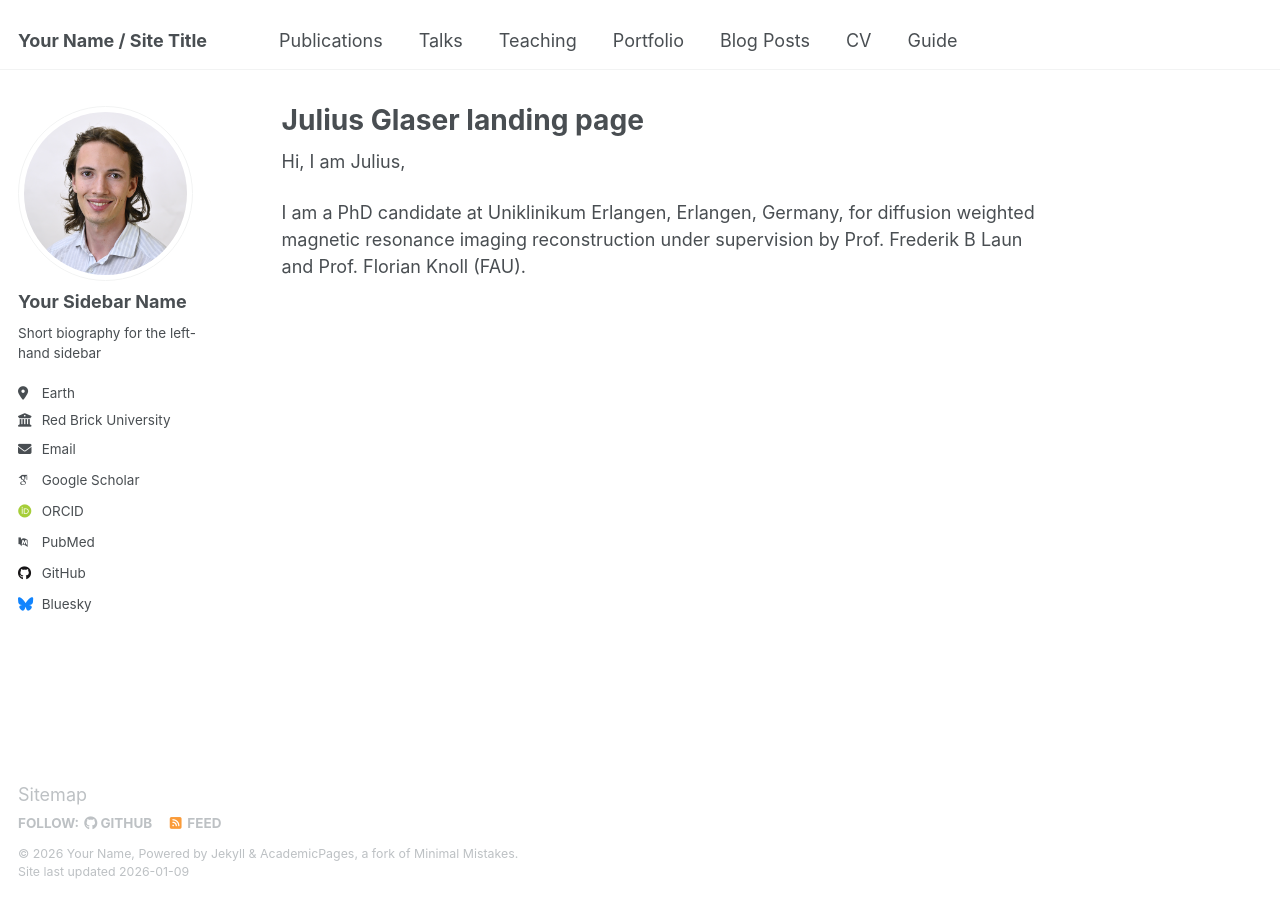
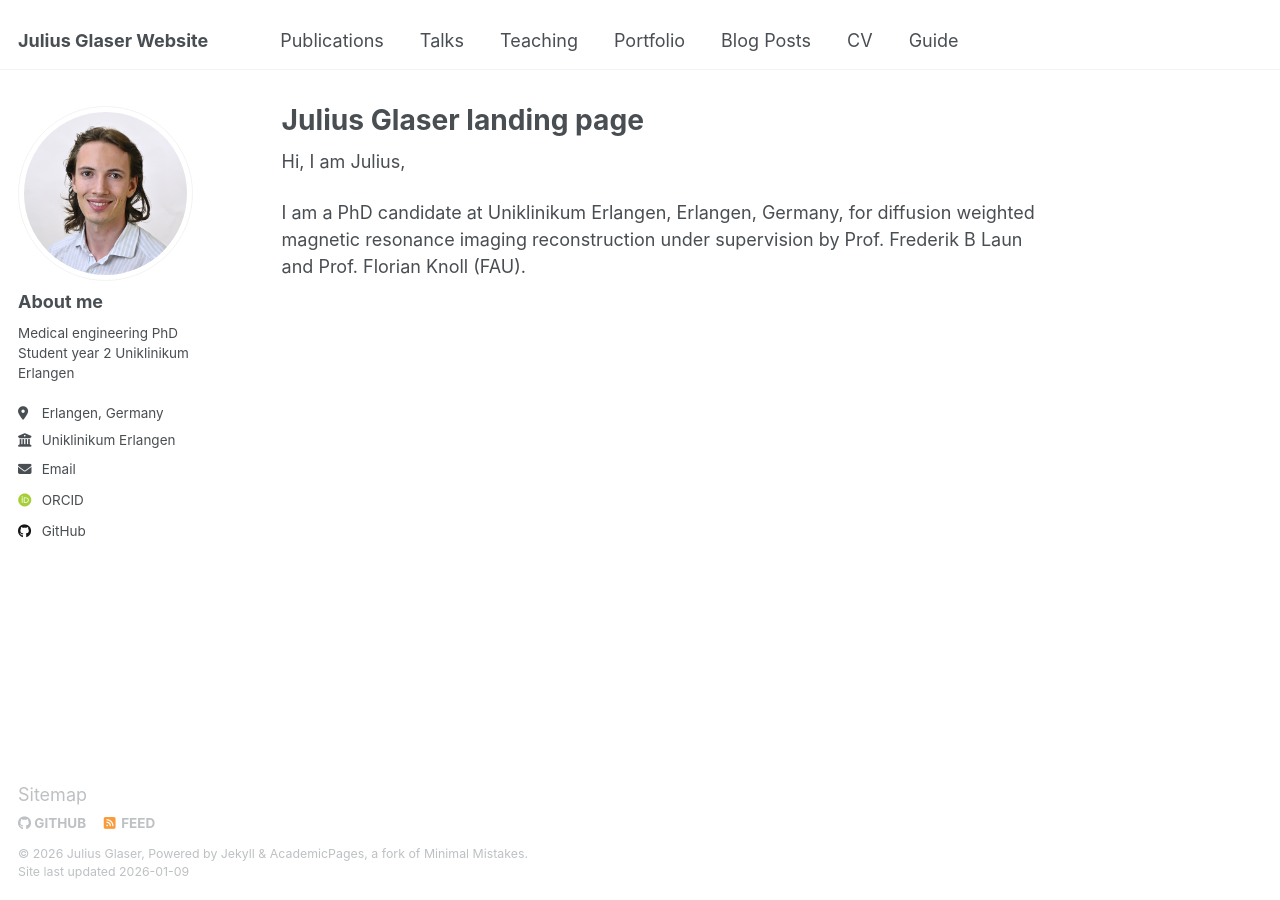
Before and after one commit to JuliusGlaser/JuliusGlaser.github.io, a Jekyll site: the page built from _pages/about.md, in a window 1280 px wide. Built offline with Jekyll 4.4.1, drawn with Linux system fonts in a browser that asks for light colours; some web fonts are replaced.

Commit message:
Update Sidebar

```diff
--- a/_config.yml
+++ b/_config.yml
@@ -7,13 +7,13 @@
 # server process.
 
 # Basic Site Settings
-locale                   : "en-US"
+locale                   : "de-DE"
 site_theme               : "default"
-title                    : "Your Name / Site Title"
+title                    : "Julius Glaser Website"
 title_separator          : "-"
-name                     : &name "Your Name"
+name                     : &name "Julius Glaser"
 description              : &description "personal description"
-url                      : https://academicpages.github.io # the base hostname & protocol for your site e.g. "https://[your GitHub username].github.io"
+url                      : https://juliusglaser.github.io # the base hostname & protocol for your site e.g. "https://[your GitHub username].github.io"
 baseurl                  : "" # the subpath of your site, e.g. "/blog"
 repository               : "academicpages/academicpages.github.io"
 
@@ -23,21 +23,21 @@ repository               : "academicpages/academicpages.github.io"
 author:
   # Biographic information
   avatar           : "profile.png"
-  name             : "Your Sidebar Name"
+  name             : "About me"
   pronouns         : # example: "she/her"
-  bio              : "Short biography for the left-hand sidebar"
-  location         : "Earth"
-  employer         : "Red Brick University"
+  bio              : "Medical engineering \n PhD Student year 2\n Uniklinikum Erlangen"
+  location         : "Erlangen, Germany"
+  employer         : "Uniklinikum Erlangen"
   uri              : # URL
-  email            : "none@example.org"
+  email            : "julius.glaser@uk-erlangen.de"
 
   # Academic websites
   arxiv            : # URL - Update with the correct link to your profile
-  googlescholar    : "https://scholar.google.com/citations?user=PS_CX0AAAAAJ"
+  googlescholar    : #"https://scholar.google.com/citations?user=PS_CX0AAAAAJ"
   impactstory      : # URL
-  orcid            : "http://orcid.org/yourorcidurl"
+  orcid            : "http://orcid.org/0009-0000-9579-1455"
   semantic         : # URL
-  pubmed           : "https://www.ncbi.nlm.nih.gov/pubmed/?term=john+snow"
+  pubmed           : #"https://www.ncbi.nlm.nih.gov/pubmed/?term=john+snow"
   researchgate     : # URL
   scopus           : # URL
 
@@ -45,12 +45,12 @@ author:
   bitbucket        : # Username - Update with your username on the site
   codepen          : # Username
   dribbble         : # Username
-  github           : "academicpages"
+  github           : "JuliusGlaser"
   kaggle           : # Username
   stackoverflow    : # User number or user number and name (i.e., use "1" or "1/jeff-atwood")
 
   # Social media
-  bluesky          : "bsky.app" # Replace this with you Bluesky username
+  bluesky          : #"bsky.app" # Replace this with you Bluesky username
   facebook         : # Username
   flickr           : # Username
   foursquare       : # Username
```
